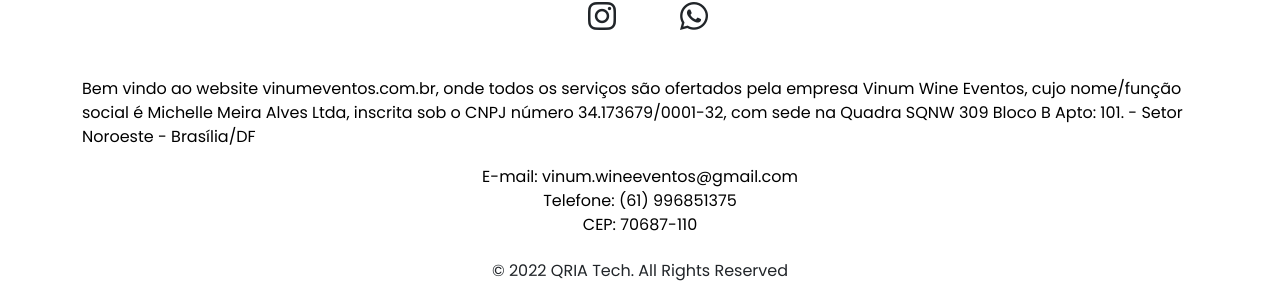
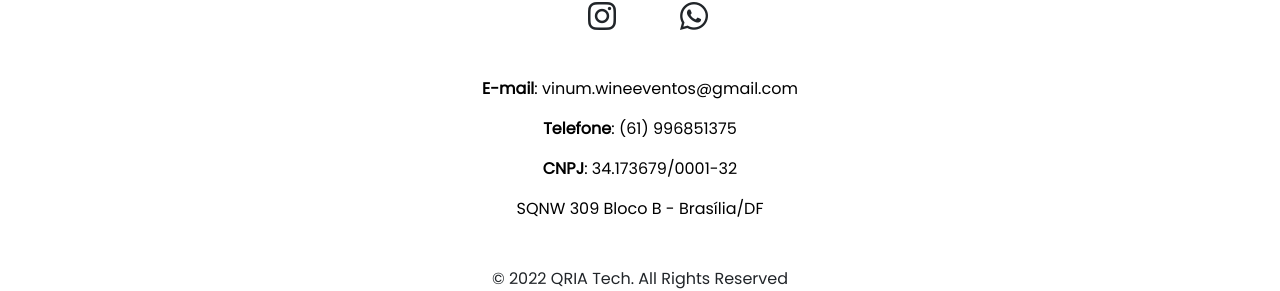
Before and after one commit to techqria/vinum, a React (Create React App) app: page / in a window 1280 px wide. Shown: the part 2162-2453 px from the top of the page. Built offline with nearby package versions, Linux system fonts and the light colour scheme; no server answers.

Commit message:
setting footer

```diff
--- a/src/components/Footer.tsx
+++ b/src/components/Footer.tsx
@@ -14,16 +14,12 @@ export default function Footer() {
                     </div>
                 </div>
             </div>
-            <div>
-                <p>Bem vindo ao website vinumeventos.com.br, onde todos os serviços são ofertados pela empresa Vinum Wine Eventos, cujo nome/função social é Michelle Meira Alves Ltda,
-                    inscrita sob o CNPJ número 34.173679/0001-32, com sede na Quadra SQNW 309 Bloco B Apto: 101. - Setor Noroeste - Brasília/DF</p> </div>
 
-            <div className="d-flex justify-content-center text-center mt-2 mb-4">
-                E-mail: vinum.wineeventos@gmail.com
-                <br />
-                Telefone: (61) 996851375
-                <br />
-                CEP: 70687-110
+            <div className="d-column justify-content-center text-center mt-2 mb-5">
+                <p><b>E-mail</b>: vinum.wineeventos@gmail.com</p>
+                <p><b>Telefone</b>: (61) 996851375</p>
+                <p><b>CNPJ</b>: 34.173679/0001-32</p>
+                SQNW 309 Bloco B - Brasília/DF
             </div>
 
 
```
